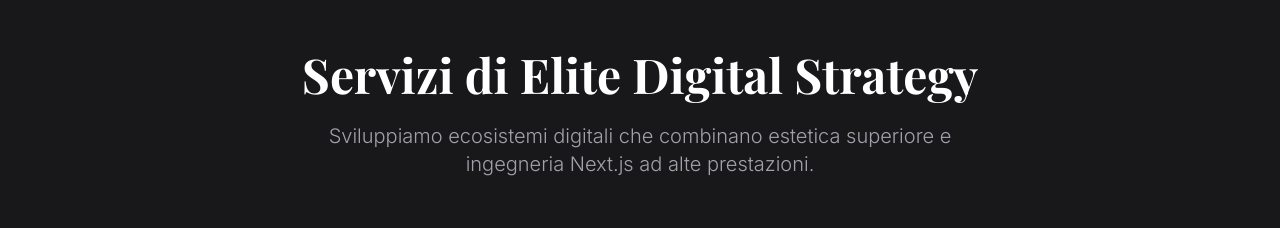
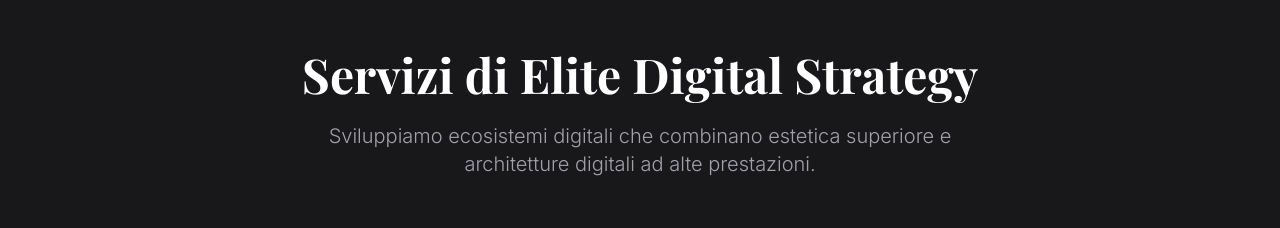
Before and after one commit to Fabriziochiappini/lander-template, a Next.js app: page / in a window 1280 px wide. Shown: the part 1380-1608 px from the top of the page. Built offline with nearby package versions, Linux system fonts and the light colour scheme; no server answers.

Commit message:
fix: neutralize text

```diff
--- a/components/ServiceSection.tsx
+++ b/components/ServiceSection.tsx
@@ -13,7 +13,7 @@
         <div className="text-center mb-20">
           <h2 className="text-4xl md:text-5xl font-serif font-bold mb-6">Servizi di Elite Digital Strategy</h2>
           <p className="text-zinc-400 max-w-2xl mx-auto text-lg md:text-xl font-light">
-            Sviluppiamo ecosistemi digitali che combinano estetica superiore e ingegneria Next.js ad alte prestazioni.
+            Sviluppiamo ecosistemi digitali che combinano estetica superiore e architetture digitali ad alte prestazioni.
           </p>
         </div>
 
```
